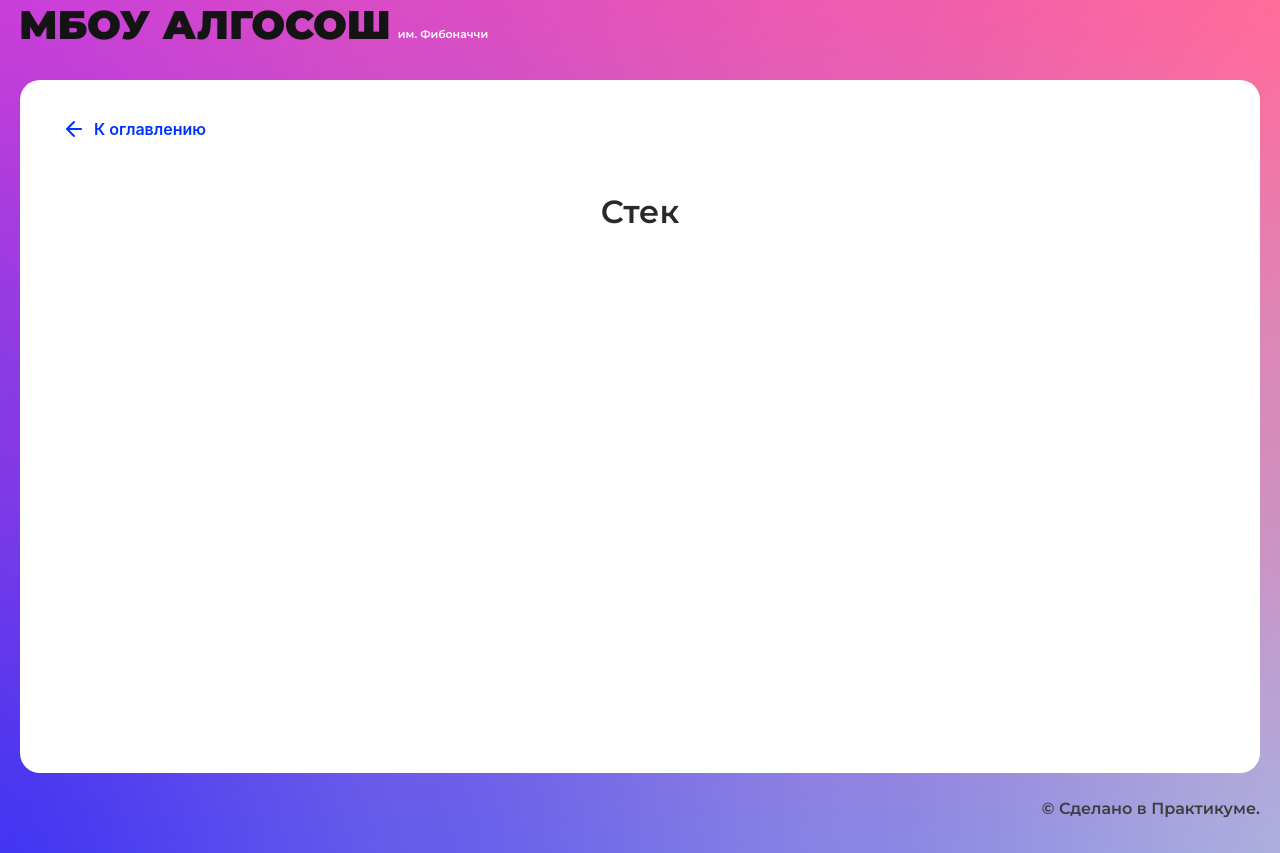
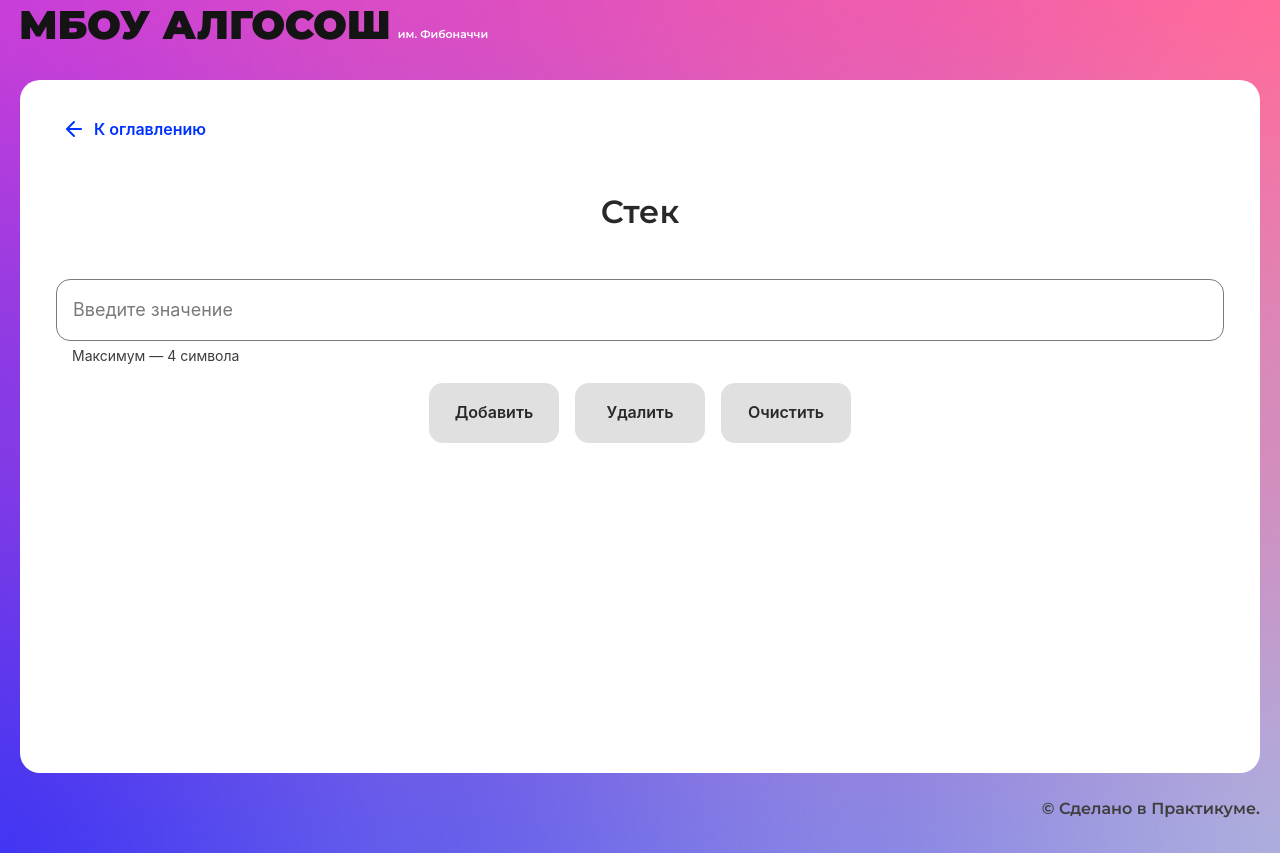
Before and after one commit to TrueD14BL0/algososh, a React (Create React App) app: page /stack in a window 1280 px wide. Built offline with nearby package versions, Linux system fonts and the light colour scheme.

Commit message:
stack alg done

```diff
--- a/src/components/sorting-page/sorting-page.tsx
+++ b/src/components/sorting-page/sorting-page.tsx
@@ -8,20 +8,16 @@
 import { Direction } from "../../types/direction";
 import { ElementStates } from "../../types/element-states";
 import { sleep } from "../../utils/sleep";
+import { TArrNumberElement } from "../../types/t-arr-element";
 
 export const SortingPage: React.FC = () => {
 
-  type TArrElement ={
-    value: number,
-    type: ElementStates
-  }
-
-  const [renderArray, setRenderArray] = useState<TArrElement[]>([]);
+  const [renderArray, setRenderArray] = useState<TArrNumberElement[]>([]);
   const [isStart, setStart] = useState(false);
   const [sortType, setSortType] = useState('Выбор');
-  const randomArr = (): TArrElement[] => {
+  const randomArr = (): TArrNumberElement[] => {
     const qtyEl = Math.floor(Math.random() * 14+3);
-    const arrToRender: TArrElement[] = [];
+    const arrToRender: TArrNumberElement[] = [];
     for (let index = 0; index < qtyEl; index++) {
       const val = Math.floor(Math.random() * 100);
       arrToRender.push({
@@ -60,7 +56,6 @@
         arrayToWork = arrayToWork.slice(0);
         arrayToWork[j].type = ElementStates.Default;
         arrayToWork[j+1].type = ElementStates.Default;
-        console.log(arrayToWork);
         setRenderArray(arrayToWork);
       }
       arrayToWork = arrayToWork.slice(0);
@@ -70,7 +65,7 @@
     setStart(false);
   }
 
-  const sortByChoise = (arrayToSort: TArrElement[] ,positionForSortedEl: number, sortedElIndex: number, compareElIndex: number, asc: boolean) => {
+  const sortByChoise = (arrayToSort: TArrNumberElement[] ,positionForSortedEl: number, sortedElIndex: number, compareElIndex: number, asc: boolean) => {
     const arrayToWork = arrayToSort.slice(0);
     if(positionForSortedEl>=renderArray.length-1){
       arrayToWork[renderArray.length-1].type = ElementStates.Modified;
--- /dev/null
+++ b/src/components/stack-page/my-stack.ts
@@ -0,0 +1,24 @@
+export default class MyStack<T> {
+  private stackArr: Array<T> = [];
+
+  public push = (item: any) => {
+    this.stackArr.push(item);
+  }
+
+  public pop = (): T|undefined => {
+    return this.stackArr.pop();
+  }
+
+  public clear = () => {
+    this.stackArr = [];
+  }
+
+  public elements = (): Array<T> => {
+    return this.stackArr;
+  }
+
+  public size = (): number => {
+    return this.stackArr.length;
+  }
+
+}
--- /dev/null
+++ b/src/components/stack-page/stack-page.module.css
@@ -0,0 +1,8 @@
+.flex {
+  display: flex;
+  flex-direction: row;
+  gap: 16px;
+  justify-content: center;
+  align-items: flex-end;
+  flex-wrap: wrap;
+}
--- a/src/components/stack-page/stack-page.tsx
+++ b/src/components/stack-page/stack-page.tsx
@@ -1,10 +1,66 @@
-import React from "react";
+import React, { useState } from "react";
 import { SolutionLayout } from "../ui/solution-layout/solution-layout";
+import MyStack from "./my-stack";
+import { TArrStringElement } from "../../types/t-arr-element";
+import styles from "./stack-page.module.css";
+import { Button } from "../ui/button/button";
+import { Circle } from "../ui/circle/circle";
+import { Input } from "../ui/input/input";
+import { ElementStates } from "../../types/element-states";
+import { SHORT_DELAY_IN_MS } from "../../constants/delays";
 
 export const StackPage: React.FC = () => {
+
+  const [renderArray, setRenderArray] = useState<TArrStringElement[]>([]);
+  const [stack, ] = useState(new MyStack<TArrStringElement>());
+  const [isStart, setStart] = useState(false);
+  const [inputedText, setText] = useState("");
+
+  const clearInputText = () => {
+    setText('');
+  }
+
+  const refreshArray = () => {
+    const newArr = stack.elements().slice(0);
+    setRenderArray(newArr);
+    setStart(false);
+  }
+
+  const addBtnClickHandler = () => {
+    setStart(true);
+    stack.push({value: inputedText, type: ElementStates.Default});
+    clearInputText();
+    const newArr = stack.elements().map(el=>{return {...el}});
+    const lastIndex = newArr.length-1;
+    newArr[lastIndex].type = ElementStates.Changing;
+    setRenderArray(newArr);
+    setTimeout(()=>refreshArray(), SHORT_DELAY_IN_MS);
+  }
+
+  const delBtnClickHandler = () => {
+    setStart(true);
+    const newArr = stack.elements().map(el=>{return {...el}});
+    const lastIndex = newArr.length-1;
+    newArr[lastIndex].type = ElementStates.Changing;
+    setRenderArray(newArr);
+    setTimeout(()=>{stack.pop(); refreshArray();}, SHORT_DELAY_IN_MS);
+  }
+
   return (
     <SolutionLayout title="Стек">
-
+      <div className={styles.flex}>
+      <Input isLimitText maxLength={4} value={inputedText} onChange={e => setText(e.currentTarget.value)} placeholder="Введите значение"/>
+        <div className={styles.flex}>
+          <Button text="Добавить" isLoader={isStart} disabled={isStart||!inputedText} onClick={addBtnClickHandler} />
+          <Button text="Удалить" isLoader={isStart} disabled={isStart||stack.size()===0} onClick={delBtnClickHandler} />
+        </div>
+        <Button text="Очистить" isLoader={isStart} disabled={isStart||stack.size()===0} onClick={()=>{setStart(true); stack.clear(); refreshArray();}}/>
+      </div>
+      <div className={styles.flex}>
+        {
+          renderArray.map((element, index)=><Circle letter={element.value} key={index} index={index} state={element.type} head={index===renderArray.length-1?"top":""}/>)
+        }
+      </div>
     </SolutionLayout>
   );
 };
--- a/src/components/string/string.tsx
+++ b/src/components/string/string.tsx
@@ -6,45 +6,41 @@
 import { Circle } from "../ui/circle/circle";
 import { ElementStates } from "../../types/element-states";
 import { DELAY_IN_MS } from "../../constants/delays";
+import { TArrStringElement } from "../../types/t-arr-element";
 
 export const StringComponent: React.FC = () => {
 
-  type TArrayElement = {
-    letter: string,
-    state: ElementStates,
-  }
-
   const [inputedText, setText] = useState("");
-  const [renderArray, setRenderArray] = useState<TArrayElement[]>([]);
+  const [renderArray, setRenderArray] = useState<TArrStringElement[]>([]);
   const [isStart, setStart] = useState(false);
 
-  const convertStrToArr = (): TArrayElement[] => {
+  const convertStrToArr = (): TArrStringElement[] => {
     const arr = inputedText.split('');
-    const arrToWork: TArrayElement[] = [];
+    const arrToWork: TArrStringElement[] = [];
     arr.forEach(element => {
-      arrToWork.push({letter: element, state: ElementStates.Default});
+      arrToWork.push({value: element, type: ElementStates.Default});
     });
     return arrToWork;
   }
 
-  const swapElements = (arrForWork: TArrayElement[], start: number, end: number) => {
+  const swapElements = (arrForWork: TArrStringElement[], start: number, end: number) => {
     const tempItem = arrForWork[start];
     arrForWork[start] = arrForWork[end];
-    arrForWork[start].state = ElementStates.Modified;
+    arrForWork[start].type = ElementStates.Modified;
     arrForWork[end] = tempItem;
-    arrForWork[end].state = ElementStates.Modified;
+    arrForWork[end].type = ElementStates.Modified;
   }
 
-  const sortArr = (arrForWork: TArrayElement[], start: number, end: number) => {
+  const sortArr = (arrForWork: TArrStringElement[], start: number, end: number) => {
     const tempArr = arrForWork.slice(0);
     swapElements(tempArr, start, end);
-    tempArr[++start].state = ElementStates.Changing;
-    tempArr[--end].state = ElementStates.Changing;
+    tempArr[++start].type = ElementStates.Changing;
+    tempArr[--end].type = ElementStates.Changing;
     if(start!==end){
       setRenderArray(tempArr);
       setTimeout(()=>{sortArr(tempArr, start, end)}, DELAY_IN_MS);
     }else{
-      tempArr[end].state = ElementStates.Modified;
+      tempArr[end].type = ElementStates.Modified;
       setRenderArray(tempArr);
       setStart(false);
     }
@@ -54,11 +50,11 @@
     setStart(true);
     const arrForWork = convertStrToArr();
     if(arrForWork.length===1){
-      arrForWork[0].state = ElementStates.Modified;
+      arrForWork[0].type = ElementStates.Modified;
       setStart(false);
     }else{
-      arrForWork[0].state = ElementStates.Changing;
-      arrForWork[arrForWork.length-1].state = ElementStates.Changing;
+      arrForWork[0].type = ElementStates.Changing;
+      arrForWork[arrForWork.length-1].type = ElementStates.Changing;
       setTimeout(()=>sortArr(arrForWork, 0, arrForWork.length-1), DELAY_IN_MS);
     }
     setRenderArray(arrForWork);
@@ -70,7 +66,7 @@
       <Button text="Развернуть" onClick={startAlgorithm} isLoader={isStart} disabled={isStart||inputedText.length===0}/>
       <div className={styles.flex}>
         {
-          renderArray.map((element, index)=><Circle letter={element.letter} key={index} state={element.state}/>)
+          renderArray.map((element, index)=><Circle letter={element.value} key={index} state={element.type}/>)
         }
       </div>
     </SolutionLayout>
--- /dev/null
+++ b/src/types/t-arr-element.ts
@@ -0,0 +1,11 @@
+import { ElementStates } from "./element-states"
+
+export type TArrNumberElement ={
+  value: number,
+  type: ElementStates
+}
+
+export type TArrStringElement ={
+  value: string,
+  type: ElementStates
+}
```
